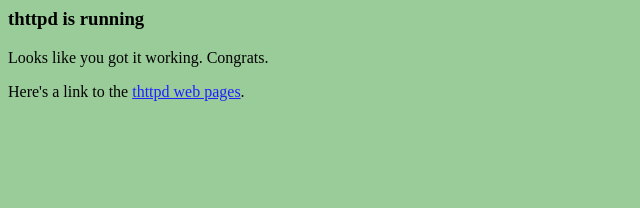
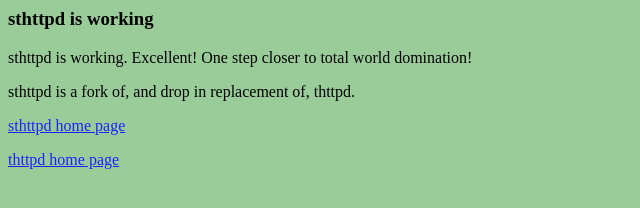
Before and after one commit to troglobit/merecat, a plain HTML site: page www/index.html in a window 1280 px wide. Shown: the whole page, without its empty margins (0-640 px from the left). Drawn offline with Linux system fonts and the light colour scheme.

Commit message:
www/index.html: update information and links

```diff
--- a/www/index.html
+++ b/www/index.html
@@ -1,14 +1,14 @@
 <HTML>
-<HEAD><TITLE>thttpd is running</TITLE></HEAD>
+<HEAD><TITLE>sthttpd is running</TITLE></HEAD>
 <BODY BGCOLOR="#99cc99" TEXT="#000000" LINK="#2020ff" VLINK="#4040cc">
+<H3>sthttpd is working</H3>
 
-<H3>thttpd is running</H3>
+<P>sthttpd is working.  Excellent!  One step closer to total world domination!</P>
+<P>sthttpd is a fork of, and drop in replacement of, thttpd.</P>
 
-<P>
-Looks like you got it working.  Congrats.
+<P><A HREF="http://opensource.dyc.edu/sthttpd/">sthttpd home page</A></P>
 
-<P>
-Here's a link to the <A HREF="http://www.acme.com/software/thttpd/">thttpd web pages</A>.
+<P><A HREF="http://www.acme.com/software/thttpd/">thttpd home page</A></P>
 
 </BODY>
 </HTML>
```
